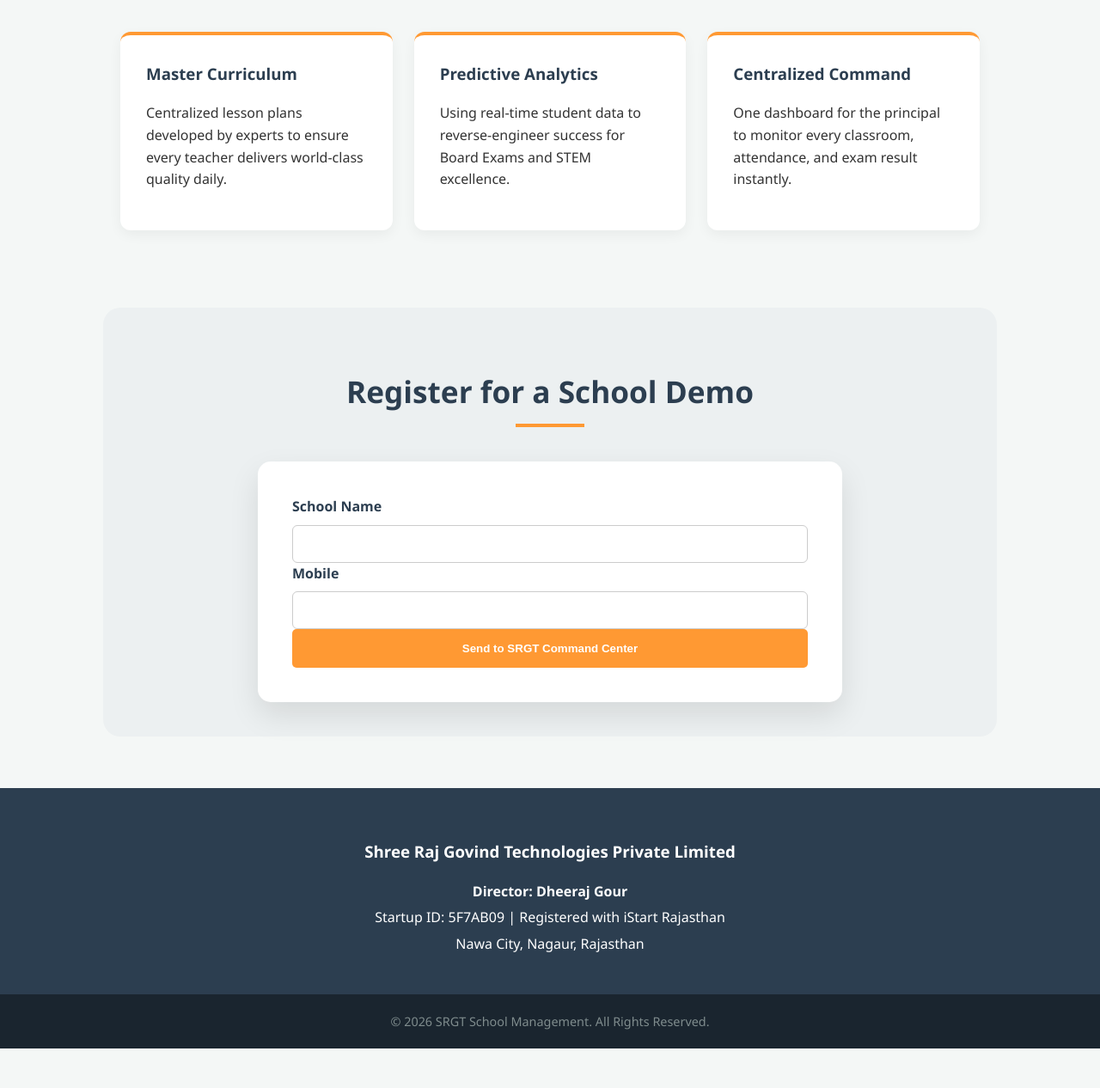
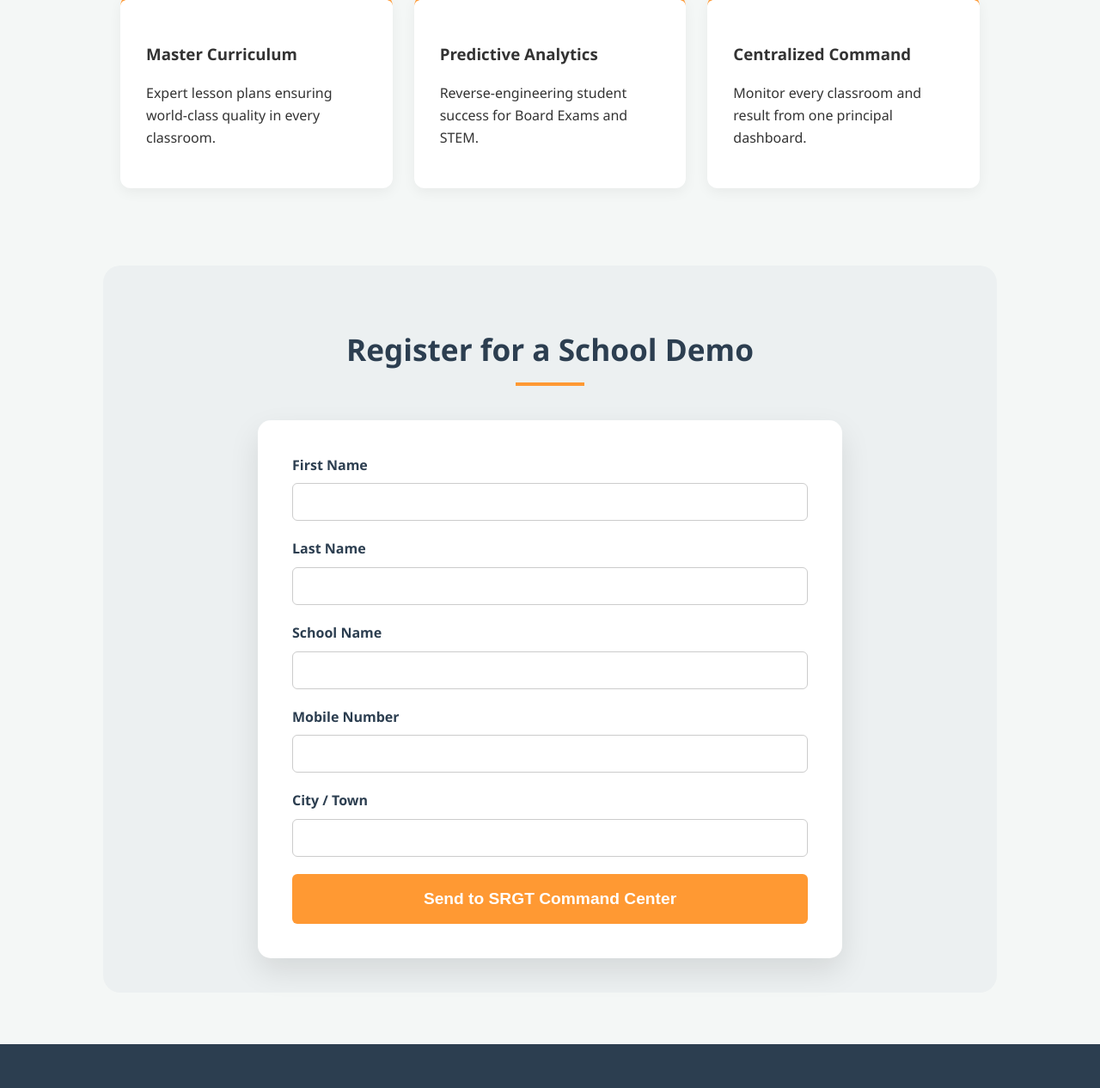
Before and after one commit to dheerajgour11-eng/shreeram.github.io, a plain HTML site: page index.html in a window 1280 px wide. Shown: the part 600-1866 px from the top of the page at 86% size. Before the commit the page ends 1820 px from the top, so only its background shows below. Drawn offline with Linux system fonts and the light colour scheme.

Commit message:
Refactor HTML structure and update content
Removed comments and updated text in various sections for clarity.

```diff
--- a/index.html
+++ b/index.html
@@ -7,41 +7,26 @@
     <style>
         html { scroll-behavior: smooth; }
         body { font-family: 'Segoe UI', Arial, sans-serif; margin: 0; padding: 0; background-color: #f4f7f6; color: #333; line-height: 1.6; }
-
-        /* Navigation */
         nav { background: #2c3e50; color: white; padding: 15px; text-align: center; position: sticky; top: 0; z-index: 1000; box-shadow: 0 2px 10px rgba(0,0,0,0.1); }
         nav a { color: white; margin: 0 20px; text-decoration: none; font-weight: bold; transition: 0.3s; }
         nav a:hover { color: #ff9933; }
-
-        /* Hero Section */
         header { background: white; color: #2c3e50; padding: 80px 20px; text-align: center; border-bottom: 5px solid #ff9933; }
         header h1 { font-size: 3rem; margin: 0; letter-spacing: 1px; }
         header h2 { color: #ff9933; margin-top: 10px; font-size: 1.5rem; text-transform: uppercase; }
         .motto { font-style: italic; color: #7f8c8d; margin-top: 15px; font-size: 1.2rem; }
-
-        /* Container & Sections */
         .container { max-width: 1000px; margin: auto; padding: 40px 20px; }
         .section-title { text-align: center; color: #2c3e50; margin-bottom: 40px; font-size: 2.2rem; position: relative; }
         .section-title::after { content: ''; display: block; width: 80px; height: 4px; background: #ff9933; margin: 10px auto; }
-
-        /* Feature Cards */
         .grid { display: grid; grid-template-columns: repeat(auto-fit, minmax(300px, 1fr)); gap: 25px; margin-bottom: 50px; }
         .card { background: white; padding: 30px; border-radius: 12px; box-shadow: 0 5px 15px rgba(0,0,0,0.05); border-top: 4px solid #ff9933; transition: transform 0.3s; }
         .card:hover { transform: translateY(-10px); }
-        .card h3 { color: #2c3e50; margin-top: 0; }
-
-        /* Form Styling */
         .contact-box { background: #ffffff; padding: 40px; border-radius: 15px; box-shadow: 0 15px 35px rgba(0,0,0,0.1); max-width: 600px; margin: 0 auto; }
         .form-group { margin-bottom: 20px; }
         label { display: block; font-weight: bold; margin-bottom: 8px; color: #2c3e50; }
         input { width: 100%; padding: 12px; border: 1px solid #ccc; border-radius: 6px; box-sizing: border-box; font-size: 1rem; transition: 0.3s; }
-        input:focus { border-color: #ff9933; outline: none; box-shadow: 0 0 8px rgba(255,153,51,0.2); }
         .submit-btn { background-color: #ff9933; color: white; width: 100%; padding: 18px; border: none; border-radius: 6px; font-size: 1.2rem; font-weight: bold; cursor: pointer; transition: 0.3s; }
         .submit-btn:hover { background-color: #e68a00; box-shadow: 0 5px 15px rgba(230,138,0,0.4); }
-
-        /* Company Info */
         .details { text-align: center; background: #2c3e50; color: white; padding: 40px 20px; margin-top: 60px; }
-        .details p { margin: 5px 0; }
         footer { text-align: center; padding: 20px; color: #7f8c8d; font-size: 0.9rem; background: #1a252f; }
     </style>
 </head>
@@ -57,7 +42,6 @@
     <h1>SRGT School Management</h1>
     <h2>Global Standards, Indian Values</h2>
     <p class="motto">Jai Shree Ram</p>
-    <p>Empowering Rajasthan Schools with the Success Academy Blueprint</p>
 </header>
 
 <div class="container" id="success-model">
@@ -65,15 +49,15 @@
     <div class="grid">
         <div class="card">
             <h3>Master Curriculum</h3>
-            <p>Centralized lesson plans developed by experts to ensure every teacher delivers world-class quality daily.</p>
+            <p>Expert lesson plans ensuring world-class quality in every classroom.</p>
         </div>
         <div class="card">
             <h3>Predictive Analytics</h3>
-            <p>Using real-time student data to reverse-engineer success for Board Exams and STEM excellence.</p>
+            <p>Reverse-engineering student success for Board Exams and STEM.</p>
         </div>
         <div class="card">
             <h3>Centralized Command</h3>
-            <p>One dashboard for the principal to monitor every classroom, attendance, and exam result instantly.</p>
+            <p>Monitor every classroom and result from one principal dashboard.</p>
         </div>
     </div>
 </div>
@@ -82,33 +66,26 @@
     <h2 class="section-title">Register for a School Demo</h2>
     <div class="contact-box">
         <form action="https://webto.salesforce.com/bin/servlet/bin/WebToLead?encoding=UTF-8" method="POST">
-    <input type="hidden" name="oid" value="00Df600000HbN3tAAA">
+            <input type="hidden" name="oid" value="00Df600000HbN3tAAA">
+            <input type="hidden" name="retURL" value="https://dheerajgour11-eng.github.io/shreeram.github.io/">
 
-    <input type="hidden" name="retURL" value="https://www.google.com">
+            <div class="form-group"><label>First Name</label><input name="first_name" type="text" required></div>
+            <div class="form-group"><label>Last Name</label><input name="last_name" type="text" required></div>
+            <div class="form-group"><label>School Name</label><input name="company" type="text" required></div>
+            <div class="form-group"><label>Mobile Number</label><input name="phone" type="tel" required></div>
+            <div class="form-group"><label>City / Town</label><input name="city" type="text"></div>
 
-    <label>School Name</label>
-    <input name="company" type="text" required>
-
-    <label>Mobile</label>
-    <input name="phone" type="tel" required>
-
-    <button type="submit" style="background:#ff9933; color:white; padding:15px; width:100%; border:none; border-radius:5px; font-weight:bold; cursor:pointer;">
-        Send to SRGT Command Center
-    </button>
-</form>
+            <button type="submit" class="submit-btn">Send to SRGT Command Center</button>
+        </form>
     </div>
 </div>
 
 <div class="details">
     <h3>Shree Raj Govind Technologies Private Limited</h3>
     <p><strong>Director: Dheeraj Gour</strong></p>
-    <p>Startup ID: 5F7AB09 | Registered with iStart Rajasthan</p>
-    <p>Nawa City, Nagaur, Rajasthan</p>
+    <p>Startup ID: 5F7AB09 | Nawa City, Rajasthan</p>
 </div>
 
-<footer>
-    &copy; 2026 SRGT School Management. All Rights Reserved.
-</footer>
-
+<footer>&copy; 2026 SRGT School Management. All Rights Reserved.</footer>
 </body>
 </html>
```
